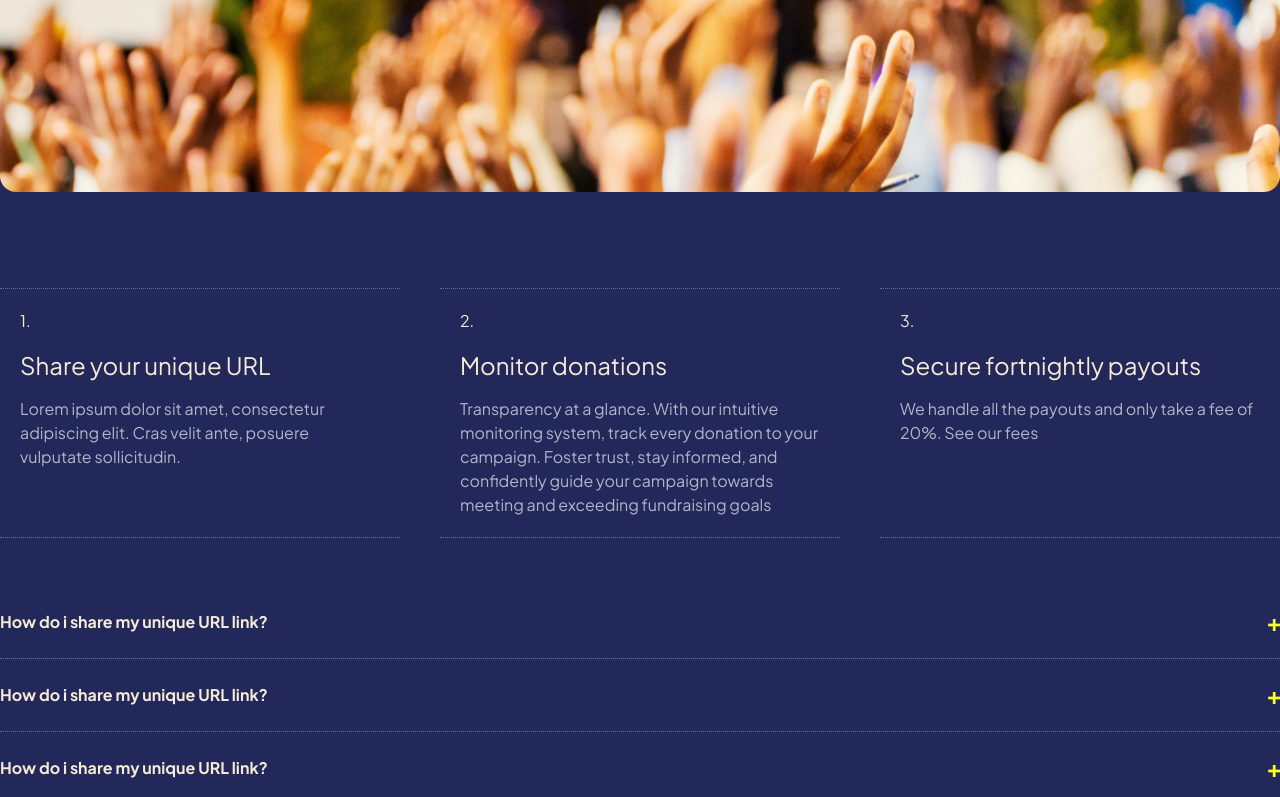
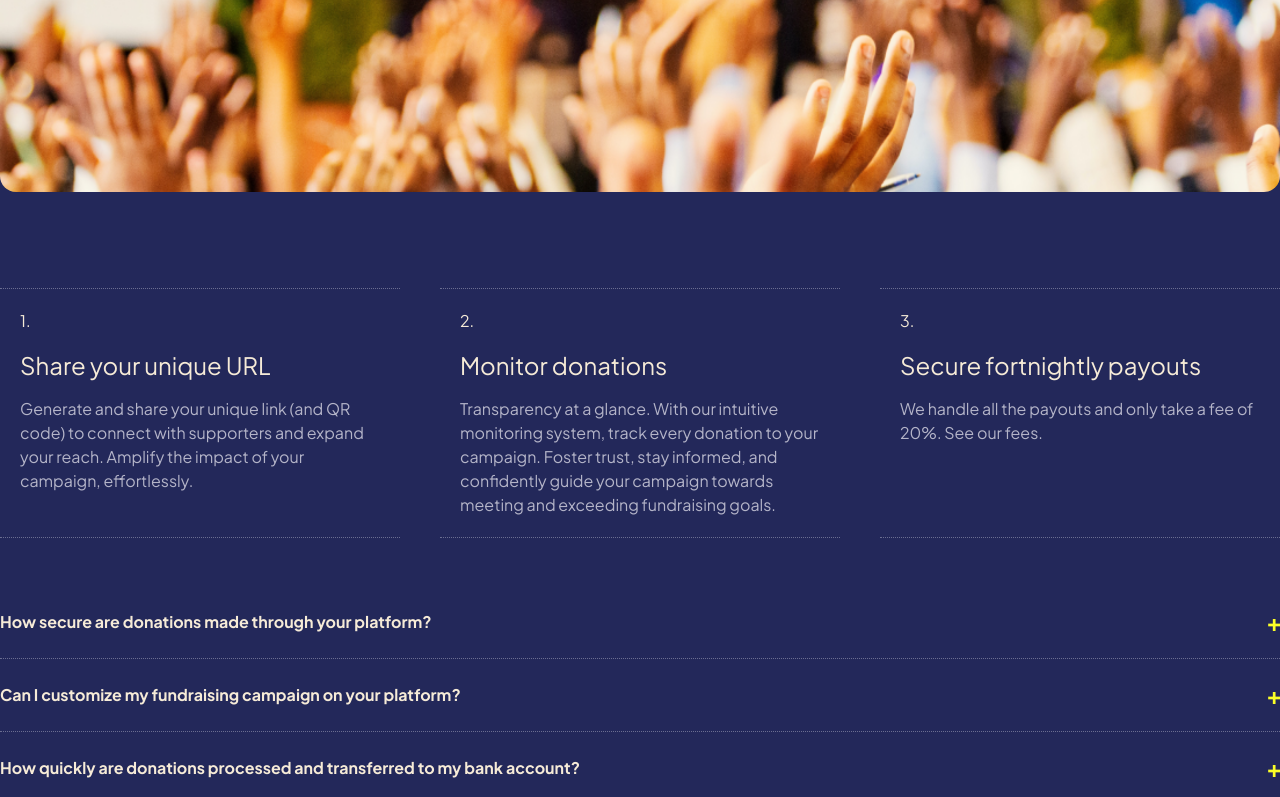
Before and after one commit to wadzee/linktome-ui, a Next.js app: page /politician in a window 1280 px wide. Shown: the part 2000-2797 px from the top of the page. Built offline with nearby package versions, Linux system fonts and the light colour scheme.

Commit message:
add copy

```diff
--- a/src/app/politician/page.tsx
+++ b/src/app/politician/page.tsx
@@ -65,7 +65,7 @@ export default function PolictianPage() {
           />
         </div>
         <List className="order-1 sm:order-2">
-          <h2>Donate paid directly to your bank account</h2>
+          <h2>Donation paid directly to your bank account</h2>
           <Text className="text-light-navy sm:max-w-[75%]">
             Simplify your finances. Experience swift and direct transfers your
             funds, your account. Say goodbye to delays and paperwork, and keep
--- a/src/components/Accordian/Accordian.tsx
+++ b/src/components/Accordian/Accordian.tsx
@@ -14,10 +14,7 @@ export const Accordian = ({ accordians, className }: AccordianProps) => {
           <details key={idx} className="hover:cursor-pointer">
             <summary>{title}</summary>
             <div className="mt-4">
-              <p
-                dangerouslySetInnerHTML={{ __html: content }}
-                className="text-light-navy"
-              />
+              <p className="text-light-navy">{content}</p>
             </div>
           </details>
         )
--- a/src/constant/homeFaq.ts
+++ b/src/constant/homeFaq.ts
@@ -1,27 +1,28 @@
 export const HomeFaqs = [
   {
-    title: 'How do i share my unique URL link?',
+    title: 'How secure are donations made through your platform?',
     content:
-      '<p>Lorem ipsum dolor sit amet, consectetur adipiscing elit. Cras velit ante, posuere vulputate sollicitudin. Lorem ipsum dolor sit amet, consectetur adipiscing elit. Cras velit ante, posuere vulputate sollicitudin.</p>',
+      'Our platform prioritizes security, utilizing industry standard encryption and security protocols to ensure that all donations and transactions are safe and secure.',
   },
   {
-    title: 'How do i share my unique URL link?',
+    title: 'Can I customize my fundraising campaign on your platform?',
     content:
-      '<p>Lorem ipsum dolor sit amet, consectetur adipiscing elit. Cras velit ante, posuere vulputate sollicitudin. Lorem ipsum dolor sit amet, consectetur adipiscing elit. Cras velit ante, posuere vulputate sollicitudin.</p>',
+      'Yes, you have full control over your fundraising campaign. You can customize donation amounts, set fundraising goals, and personalize your campaign page to align with your branding and messaging.',
   },
   {
-    title: 'How do i share my unique URL link?',
+    title:
+      'How quickly are donations processed and transferred to my bank account? ',
     content:
-      '<p>Lorem ipsum dolor sit amet, consectetur adipiscing elit. Cras velit ante, posuere vulputate sollicitudin. Lorem ipsum dolor sit amet, consectetur adipiscing elit. Cras velit ante, posuere vulputate sollicitudin.</p>',
+      'Donations are processed swiftly, typically once a week. Once processed, funds are transferred directly to your designated bank account for immediate access.',
   },
   {
-    title: 'How do i share my unique URL link?',
+    title: 'Is there a fee for using your platform to raise funds?',
     content:
-      '<p>Lorem ipsum dolor sit amet, consectetur adipiscing elit. Cras velit ante, posuere vulputate sollicitudin. Lorem ipsum dolor sit amet, consectetur adipiscing elit. Cras velit ante, posuere vulputate sollicitudin.</p>',
+      'We strive to keep our fees transparent and competitive. Our platform charges a small processing fee of 15% for each donation to cover operational costs and ensure the smooth functioning of our services.',
   },
   {
-    title: 'How do i share my unique URL link?',
+    title: 'Can I track and monitor donor engagement and contributions?',
     content:
-      '<p>Lorem ipsum dolor sit amet, consectetur adipiscing elit. Cras velit ante, posuere vulputate sollicitudin. Lorem ipsum dolor sit amet, consectetur adipiscing elit. Cras velit ante, posuere vulputate sollicitudin.</p>',
+      'Absolutely! Our platform provides comprehensive analytics and reporting tools that allow you to track donor engagement, monitor contributions in real-time, and gain valuable insights to optimize your fundraising strategy.',
   },
 ]
--- a/src/constant/howItWorks.ts
+++ b/src/constant/howItWorks.ts
@@ -2,16 +2,16 @@ export const HowItWorks = [
   {
     title: 'Share your unique URL',
     content:
-      'Lorem ipsum dolor sit amet, consectetur adipiscing elit. Cras velit ante, posuere vulputate sollicitudin.',
+      'Generate and share your unique link (and QR code) to connect with supporters and expand your reach. Amplify the impact of your campaign, effortlessly.',
   },
   {
     title: 'Monitor donations',
     content:
-      'Transparency at a glance. With our intuitive monitoring system, track every donation to your campaign. Foster trust, stay informed, and confidently guide your campaign towards meeting and exceeding fundraising goals',
+      'Transparency at a glance. With our intuitive monitoring system, track every donation to your campaign. Foster trust, stay informed, and confidently guide your campaign towards meeting and exceeding fundraising goals.',
   },
   {
     title: 'Secure fortnightly payouts',
     content:
-      'We handle all the payouts and only take a fee of 20%. See our fees',
+      'We handle all the payouts and only take a fee of 20%. See our fees.',
   },
 ]
```
